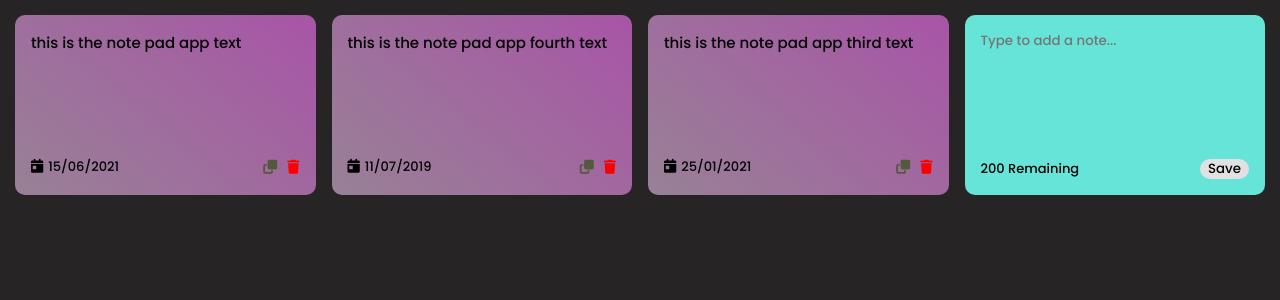
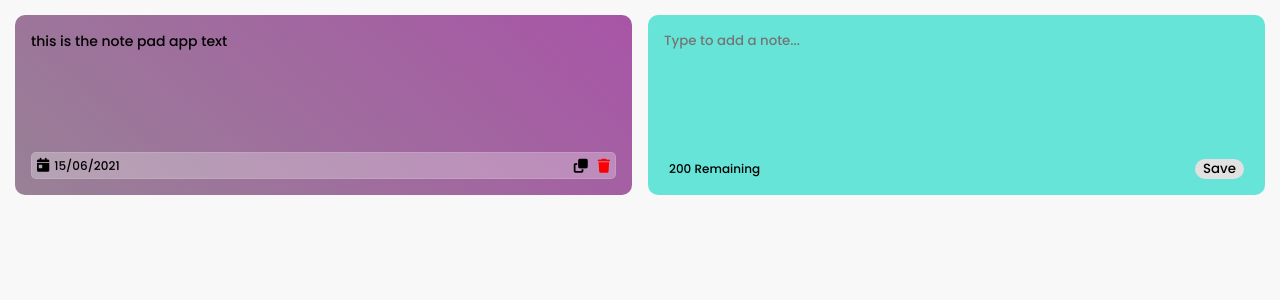
Before and after one commit to danishzayan/YourQuotes-App, a React (Vite) app: page / in a window 1280 px wide. Shown: the top 300 px of the page. Built offline with nearby package versions, Linux system fonts and the light colour scheme.

Commit message:
design issue fixed

```diff
--- a/package.json
+++ b/package.json
@@ -9,6 +9,7 @@
     "preview": "vite preview"
   },
   "dependencies": {
+    "axios": "^0.27.2",
     "react": "^18.2.0",
     "react-dom": "^18.2.0"
   },
--- a/src/App.jsx
+++ b/src/App.jsx
@@ -2,6 +2,10 @@ import React, { useState } from 'react'
 import './App.css'
 import CardsList from './components/CardsList'
 import { nanoid } from 'nanoid';
+
+//API Details
+// 20220912223415
+// https://6315b6ef33e540a6d38296a9.mockapi.io/notepad-app
 
 function App() {
 
@@ -15,20 +19,6 @@ function App() {
       color2: randomColor2,
       text: "this is the note pad app text",
       date: "15/06/2021",
-    },
-    {
-      id: nanoid(),
-      color1: randomColor1,
-      color2: randomColor2,
-      text: "this is the note pad app fourth text",
-      date: "11/07/2019",
-    },
-    {
-      id: nanoid(),
-      color1: randomColor1,
-      color2: randomColor2,
-      text: "this is the note pad app third text",
-      date: "25/01/2021",
     },
   ])
 
--- a/src/index.css
+++ b/src/index.css
@@ -12,7 +12,7 @@ Developer: Danish Kamal */
 }
 
 body {
-  background-color: rgb(38, 36, 36);
+  background-color: rgb(248, 248, 248);
 }
 
 .container {
@@ -40,7 +40,7 @@ body {
 }
 
 .card span {
-  font-size: 15px;
+  font-size: 14px;
 }
 
 .card.new {
@@ -75,14 +75,19 @@ textarea:focus {
   flex-direction: row;
   justify-content: space-between;
   align-items: center;
-  /* background-color: #ffe25e;
-  padding: 2px 5px;
+  background: #ffffff47;
+  padding: 0 5px;
   border-radius: 5px;
-  border: 1px solid #ffd100d1; */
+  border: 1px solid #ffffff1f;
+}
+
+.card.new .footer {
+  background: none;
+  border: none;
 }
 
 .footer small {
-  font-size: 13px;
+  font-size: 12px;
   font-weight: 200;
 }
 
@@ -101,7 +106,7 @@ textarea:focus {
 .footer .fa-copy:before {
   content: "\f0c5";
   font-size: 14px;
-  color: #515a39;
+  color: #000000;
   cursor: pointer;
   margin-right: 10px;
 }
```
Also changed, not shown: 1 other file (tests, documents, lock files or other folders).
